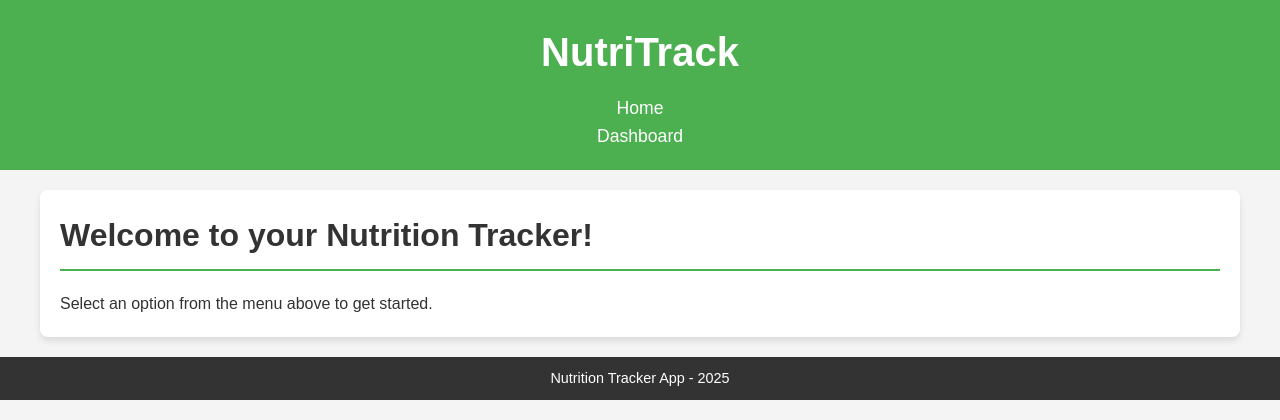
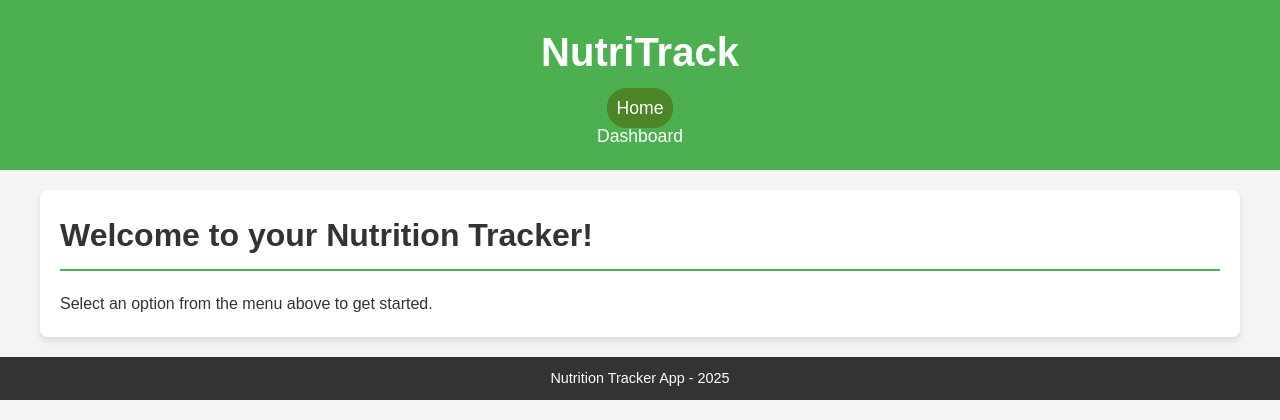
Before and after one commit to abbyhepburn/NutriTrack, a Flask app: page / in a window 1280 px wide. Shown: the top 420 px of the page. Run offline with Flask 3, Linux system fonts and the light colour scheme.

Commit message:
Update styles.css

```diff
--- a/static/styles.css
+++ b/static/styles.css
@@ -98,6 +98,11 @@ form button:hover {
     background-color: #45a049;
 }
 
+.selector {
+    background-color: #4b8526;
+    border: solid 10px #4b8526;
+    border-radius: 20px;
+}
 @media (min-width: 768px) {
     form label, form input, form select, form button {
         display: inline-block;
```
